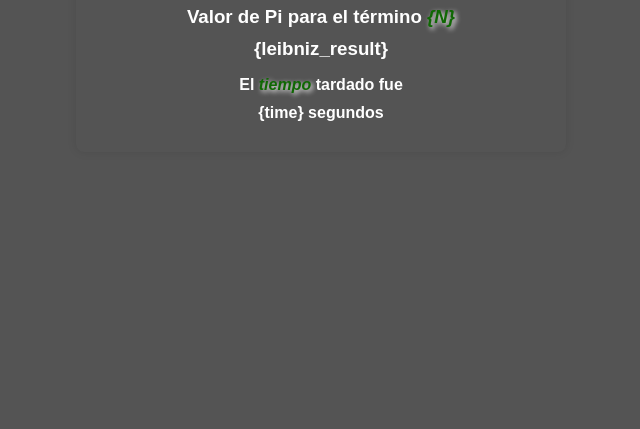
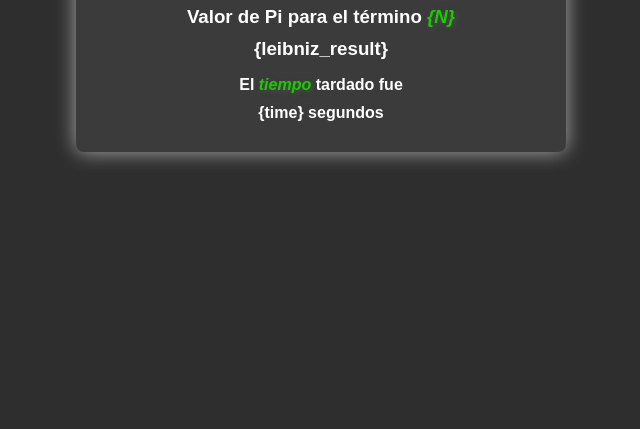
Before and after one commit to JuliIglesias/Concurrency_Correa_Iglesias, a plain HTML site: page http_server/index.html in a window 1280 px wide. Shown: the part 371-800 px from the top of the page, without its empty margins (319-959 px from the left). Drawn offline with Linux system fonts and the light colour scheme.

Commit message:
html style

```diff
--- a/http_server/index.html
+++ b/http_server/index.html
@@ -7,7 +7,7 @@
     <style>
         body {
             font-family: Arial, sans-serif;
-            background-color: #545454;
+            background-color: #2e2e2e;
             color: #ffffff;
             margin: 0;
             padding: 0;
@@ -17,10 +17,10 @@
             height: 100vh;
         }
         .container {
-            background-color: #545454;
+            background-color: #3b3b3b;
             padding: 20px;
             border-radius: 8px;
-            box-shadow: 0 0 10px rgba(0, 0, 0, 0.1);
+            box-shadow: 0 0 20px #abaaaa;
             text-align: center;
         }
         h1 {
@@ -30,10 +30,10 @@
             margin: 10px 0;
         }
         .highlight {
-            color: #0f6803; /* Cambia este color según tu preferencia */
+            color: #1cca02; /* Cambia este color según tu preferencia */
             font-weight: bold;
             font-style: italic;
-            text-shadow: white 2px 2px 5px;
+            text-shadow: #4e4e4e 2px 2px 5px;
         }
     </style>
 </head>
@@ -42,7 +42,7 @@
         <h1>Leibniz Approximation Result</h1>
         <h3>Valor de Pi para el término <span class="highlight">{N}</span></h3>
         <h3>{leibniz_result}</h3>
-        <p></p>
+        <p></p><p></p>
         <h4>El <span class="highlight">tiempo</span> tardado fue </h4>
         <h4>{time} segundos</h4>
     </div>
```
